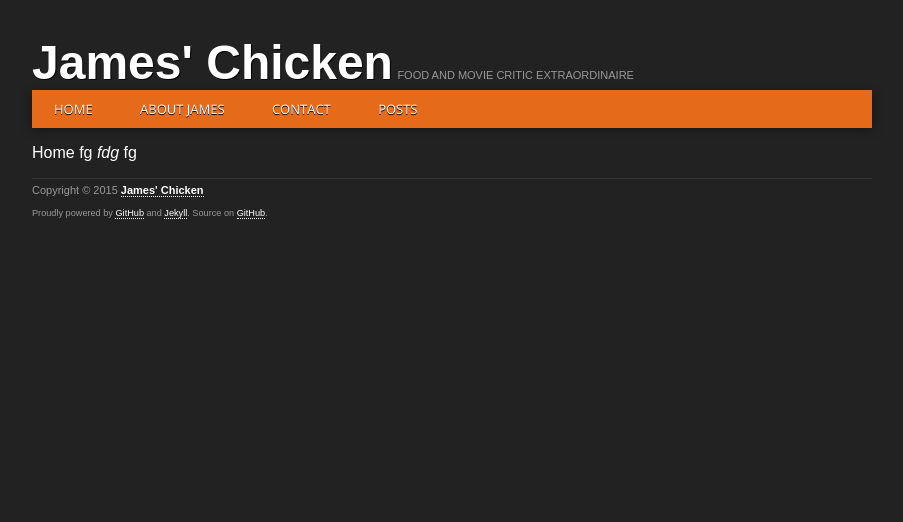
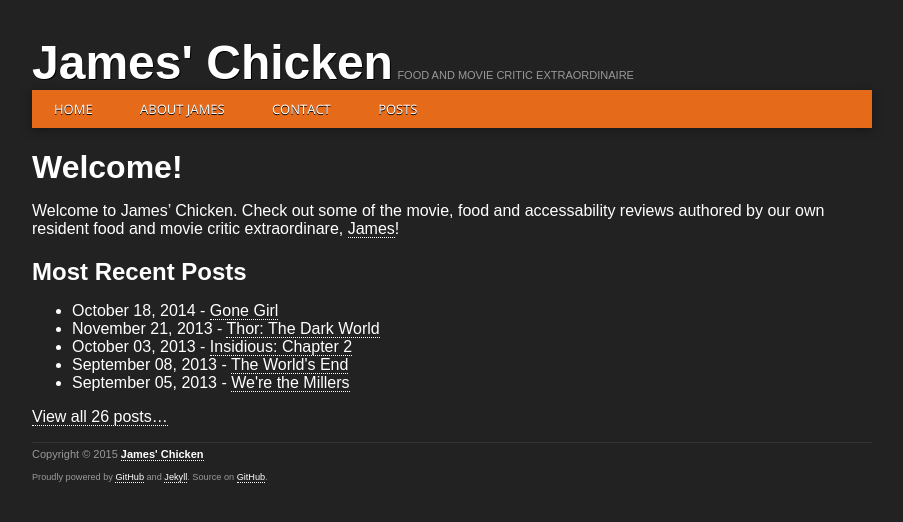
Before and after one commit to jameschicken/jameschicken.com, a Jekyll site: the page built from index.md, in a window 1280 px wide. Shown: the top 522 px of the page, without its empty margins (188-1091 px from the left). Built offline with Jekyll 4.4.1, drawn with Linux system fonts in a browser that asks for light colours; nearby versions of some CDN libraries; some web fonts are replaced.

Commit message:
add a nicer homepage

```diff
--- a/index.md
+++ b/index.md
@@ -2,5 +2,18 @@
 layout: default
 ---
 
-Home
-fg *fdg* fg
+# Welcome!
+
+Welcome to James' Chicken. Check out some of the movie, food and accessability reviews authored by our own resident food and movie critic extraordinare, <a href='/about/'>James</a>!
+
+## Most Recent Posts
+
+<ul>
+  <li>{{ site.posts[0].date | date: "%B %d, %Y" }} - <a href="{{ site.posts[0].url | prepend: site.baseurl }}">{{ site.posts[0].title }}</a></li>
+  <li>{{ site.posts[1].date | date: "%B %d, %Y" }} - <a href="{{ site.posts[1].url | prepend: site.baseurl }}">{{ site.posts[1].title }}</a></li>
+  <li>{{ site.posts[2].date | date: "%B %d, %Y" }} - <a href="{{ site.posts[2].url | prepend: site.baseurl }}">{{ site.posts[2].title }}</a></li>
+  <li>{{ site.posts[3].date | date: "%B %d, %Y" }} - <a href="{{ site.posts[3].url | prepend: site.baseurl }}">{{ site.posts[3].title }}</a></li>
+  <li>{{ site.posts[4].date | date: "%B %d, %Y" }} - <a href="{{ site.posts[4].url | prepend: site.baseurl }}">{{ site.posts[4].title }}</a></li>
+</ul>
+
+<a href='/posts/'>View all {{ site.posts | size }} posts...</a>
```
